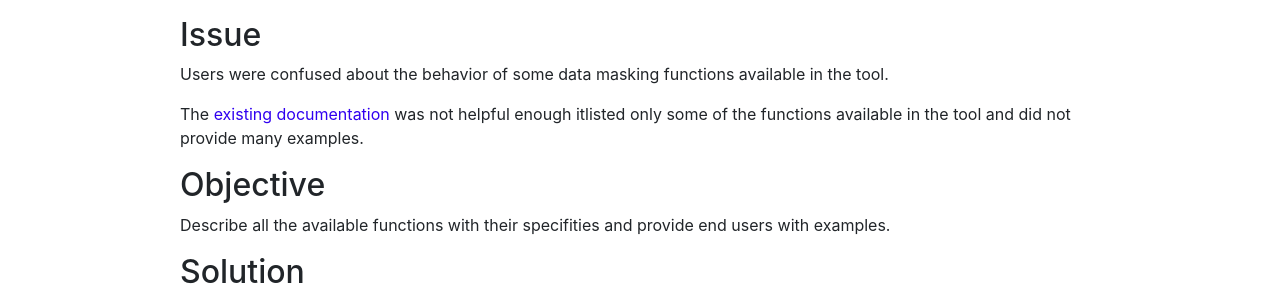
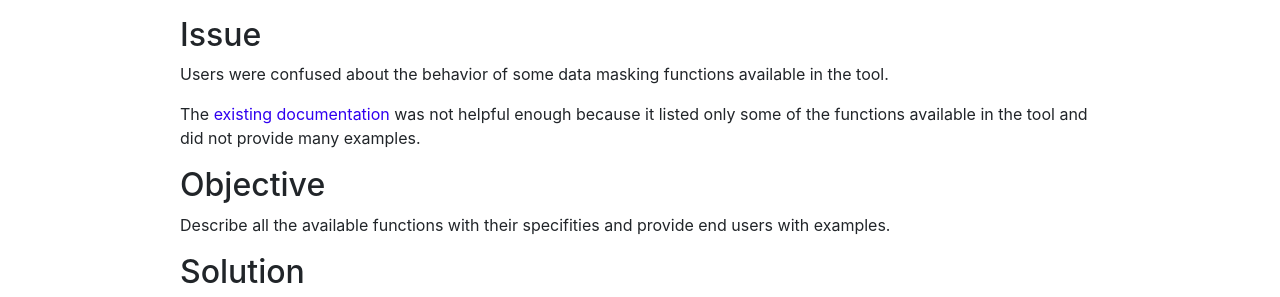
Before and after one commit to ahervy/www, a Jekyll site: the page built from _portfolio/talend-data-masking.md, in a window 1280 px wide. Shown: the part 196-493 px from the top of the page. Built offline with Jekyll 4.4.1, drawn with Linux system fonts in a browser that asks for light colours; nearby versions of some CDN libraries.

Commit message:
Fixed typo

```diff
--- a/_portfolio/talend-data-masking.md
+++ b/_portfolio/talend-data-masking.md
@@ -14,7 +14,7 @@ outcome:
 
 Users were confused about the behavior of some data masking functions available in the tool.
 
-The [existing documentation](https://help.talend.com/reader/shared/960d161d-f6b3-41ed-b32e-df481bf46012/root){: target="_blank" rel="noopener noreferrer"} was not helpful enough itlisted only some of the functions available in the tool and did not provide many examples.
+The [existing documentation](https://help.talend.com/reader/shared/960d161d-f6b3-41ed-b32e-df481bf46012/root){: target="_blank" rel="noopener noreferrer"} was not helpful enough because it listed only some of the functions available in the tool and did not provide many examples.
 
 ## Objective
 
```
